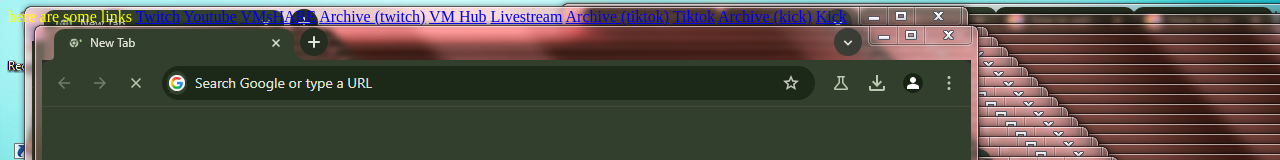
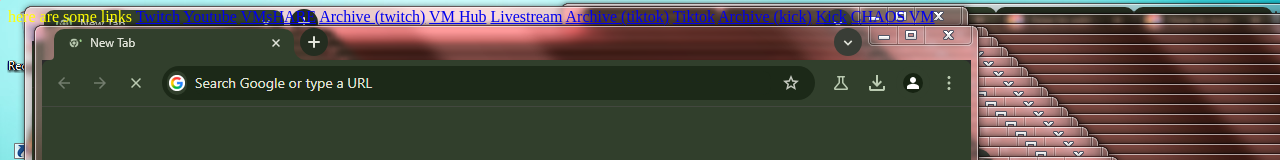
Before and after one commit to chaosofwebsimai/links, a plain HTML site: page index.html in a window 1280 px wide. Shown: the top 160 px of the page. Drawn offline with Linux system fonts and the light colour scheme.

Commit message:
Update index.html

```diff
--- a/index.html
+++ b/index.html
@@ -11,4 +11,5 @@
 <a href="https://www.tiktok.com/@chaos98to10">Tiktok</a>
 <a href="https://kick.com/chaosofwebsim">Archive (kick)</a>
 <a href="https://kick.com/chaosofwebsimai">Kick</a>
+<a href="https://chaosofwebsimai.github.io/chaosvm">CHAOS VM</a>
         </body>
```
